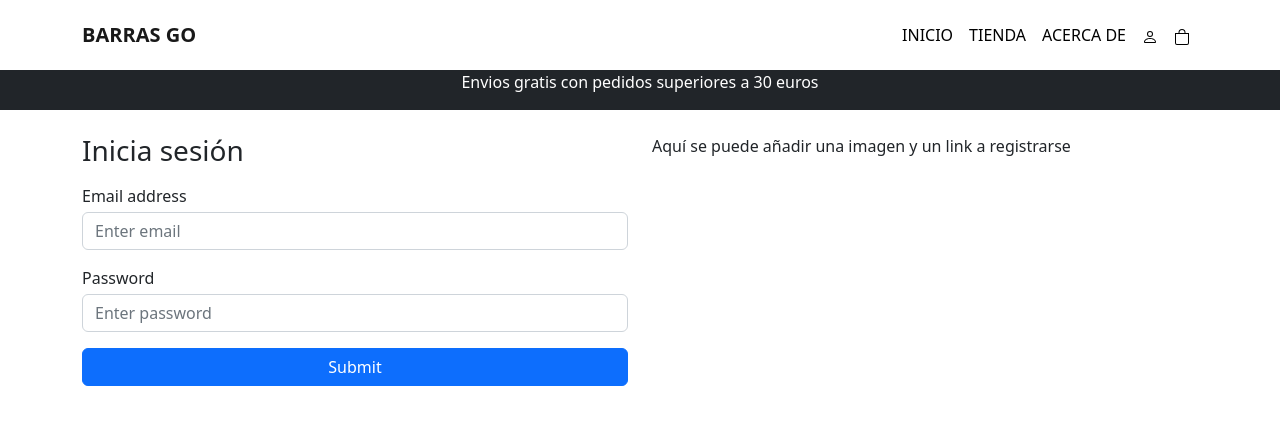
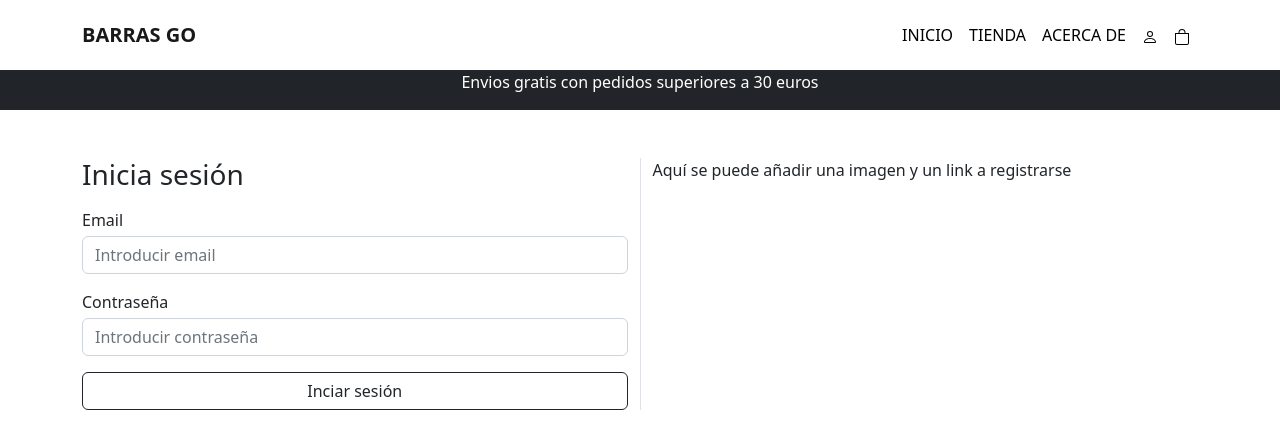
Before and after one commit to mariasanguesa/react_app, a React (Create React App) app: page /login in a window 1280 px wide. Shown: the top 448 px of the page. Built offline with nearby package versions, Linux system fonts and the light colour scheme.

Commit message:
Add login

```diff
--- a/src/Pages/Login.js
+++ b/src/Pages/Login.js
@@ -6,33 +6,34 @@ const Login = () => {
     return (
         <>
             <br></br>
+            <br></br>
             <Container>
 
                 <Row className="justify-content-md-center">
-                    <Col>
-                        <div className="Auth-form-container">
+                    <Col className="border-end">
+                        <div className="Auth-form-container ">
                             <form className="Auth-form">
                                 <div className="Auth-form-content">
                                     <h3 className="Auth-form-title">Inicia sesión</h3>
                                     <div className="form-group mt-3">
-                                        <label>Email address</label>
+                                        <label>Email</label>
                                         <input
                                             type="email"
                                             className="form-control mt-1"
-                                            placeholder="Enter email"
+                                            placeholder="Introducir email"
                                         />
                                     </div>
                                     <div className="form-group mt-3">
-                                        <label>Password</label>
+                                        <label>Contraseña</label>
                                         <input
                                             type="password"
                                             className="form-control mt-1"
-                                            placeholder="Enter password"
+                                            placeholder="Introducir contraseña"
                                         />
                                     </div>
                                     <div className="d-grid gap-2 mt-3">
-                                        <button type="submit" className="btn btn-primary">
-                                            Submit
+                                        <button type="submit" className="btn btn-outline-dark">
+                                            Inciar sesión
                                         </button>
                                     </div>
                                 </div>
```
Also changed, not shown: public/loginForm.png (added).
